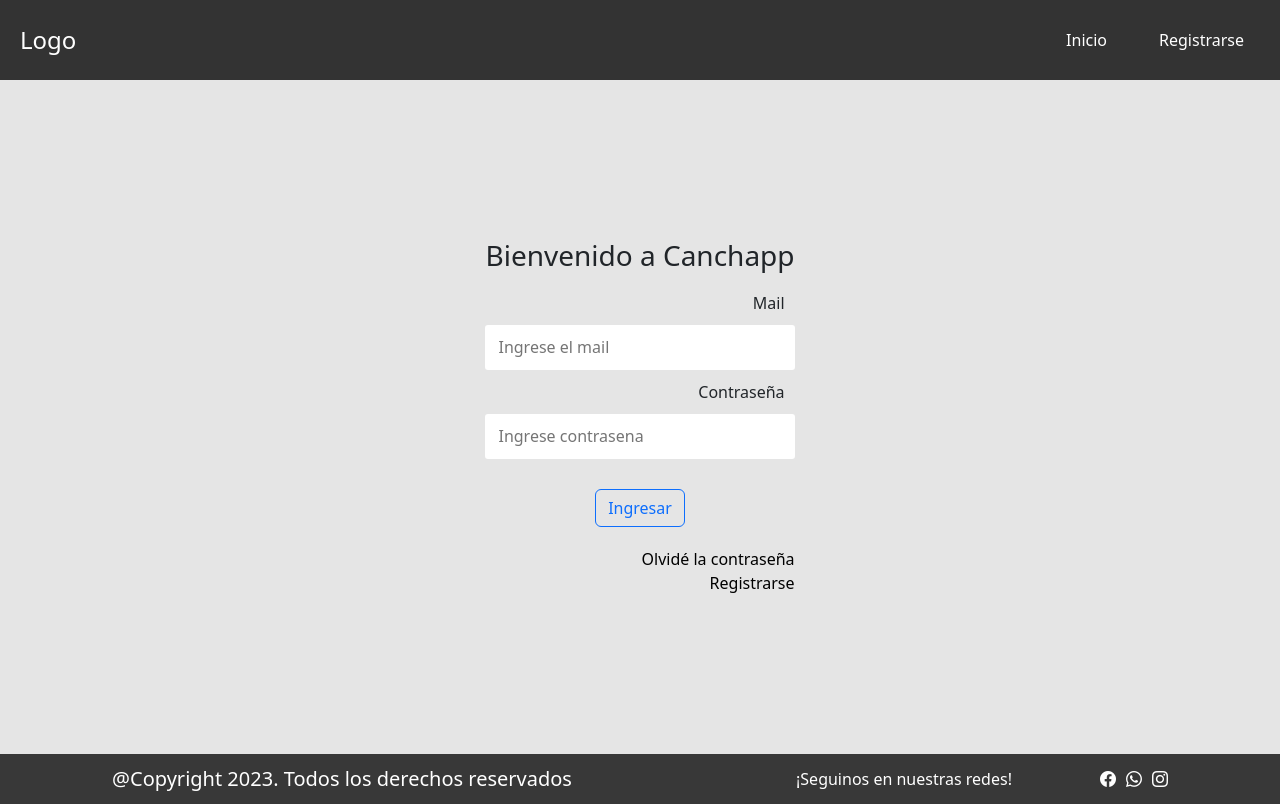
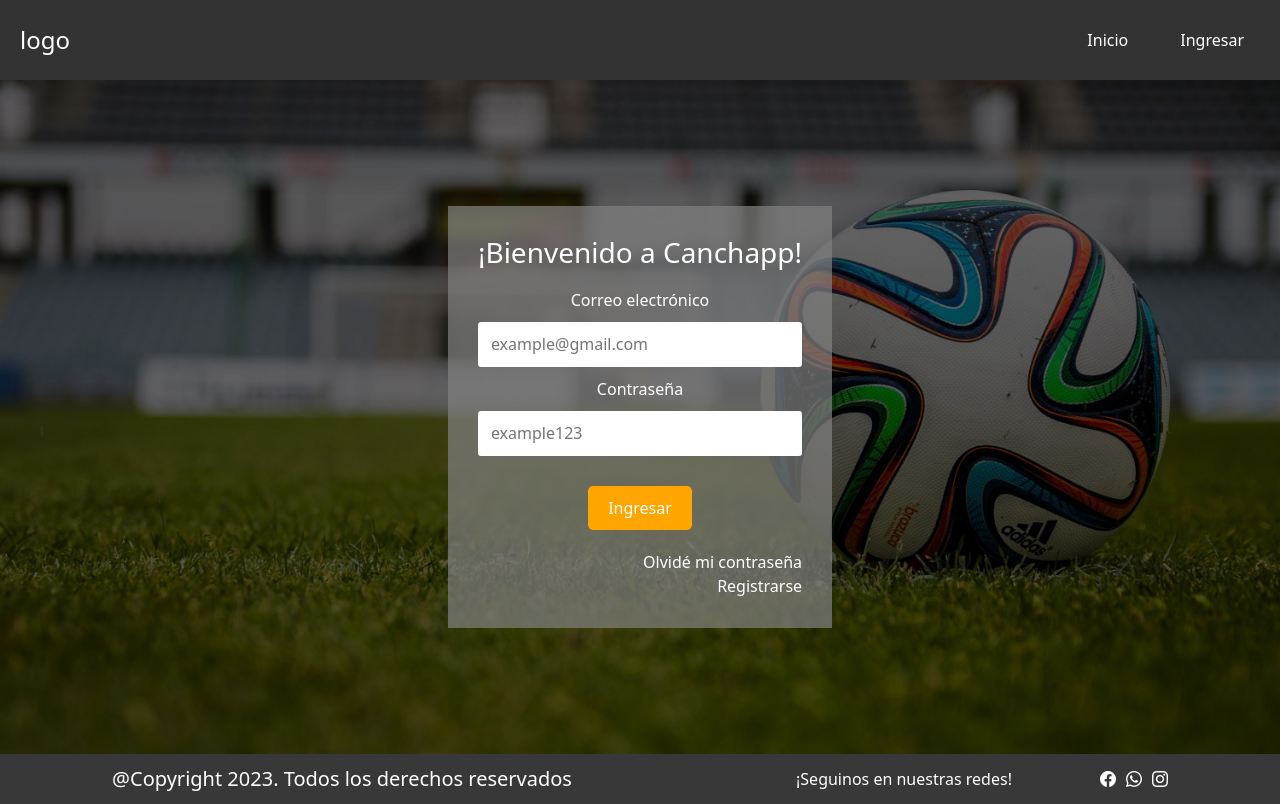
Before and after one commit to marialujan019/CanchApp-front, a React (Create React App) app: page /ingreso in a window 1280 px wide. Built offline with nearby package versions, Linux system fonts and the light colour scheme.

Commit message:
Estilizado de formularios

```diff
--- a/package.json
+++ b/package.json
@@ -39,5 +39,9 @@
       "last 1 firefox version",
       "last 1 safari version"
     ]
-  }
+  },
+  "description": "Instalacion mediante: npm i react-router-dom",
+  "main": "index.js",
+  "author": "",
+  "license": "ISC"
 }
--- a/src/components/FormularioRegistro/formularioRegistro.css
+++ b/src/components/FormularioRegistro/formularioRegistro.css
@@ -1,11 +1,25 @@
 /* Contenedor de formulario - sirve para centrarlo en la pagina*/
 .formularioContainer {
+    background-image: url(/public/images/inicio/image.jpg);
+    background-position: center;
+    background-size: cover;
+    background-repeat: no-repeat;
+    padding-bottom: 30px;
+}
+
+.formularioContainer2{
     display: flex;
     justify-content: center;
-    background-color: #e5e5e5;
-    min-height: 84.2vh;
-    padding-bottom: 30px;
+    padding: 10px;
+    color: white;
 }
+
+.formularioRegistro{
+    padding: 10px;
+    background-color: rgba(129, 129, 129, 0.699);
+    color: white;
+}
+
 /* Estructura grid del formulario */
 .formularioRegistroInputs {
     display: grid;
@@ -27,6 +41,7 @@
     padding: 10px;
     min-height: 40px;
     cursor: pointer;
+    text-align: center;
 }
 
 .formularioGrupoInput {
@@ -97,21 +112,41 @@
     color: green;
 }
 .bi-x-circle {
-    color: red;
+    color: #FF8C00;
 }
 
 
 
 /* Mensaje por si el input está mal escrito */
 .leyendaError {
-    color: red;
+    color: #FF8C00;
 }
 /* Boton enviar del formulario */
 .formularioBotonSubmitcontainer {
     margin-top: 30px;
 }
 
+.formularioIngresoBotonRegistro {
+        background-color: #FFA500; /* Naranja */
+        color: #FFFFFF; /* Blanco */
+        padding: 10px 20px;
+        border: none;
+        border-radius: 5px;
+        cursor: pointer;
+        transition: background-color 0.3s, transform 0.2s;
+}
 
+/* Efecto hover */
+.formularioIngresoBotonRegistro:hover {
+    background-color: #FFD700; /* Naranja claro */
+    transform: scale(1.05); /* Escala el botón al 105% de su tamaño original */
+}
+
+/* Efecto de clic */
+.formularioIngresoBoton:active {
+    background-color: #FF8C00; /* Naranja oscuro */
+    transform: scale(0.95); /* Escala el botón al 95% de su tamaño original cuando se hace clic */
+}
 
 /* Swich administrador */
 .switch-container {
@@ -126,8 +161,8 @@
     align-items: center;
     cursor: pointer;
     font-size: 16px;
-    color: #333;
     margin-bottom: 10px;
+    color:white;
   }
 
   .formularioInputCheckAdmin {
@@ -145,7 +180,7 @@
   }
 
   .formularioInputCheckAdmin:checked + .switch {
-    background-color: #66bb6a; /* Color del fondo cuando está marcado */
+    background-color: #ffc423; /* Color del fondo cuando está marcado */
   }
 
   .switch::before {
--- a/src/components/Header/Header.jsx
+++ b/src/components/Header/Header.jsx
@@ -11,13 +11,13 @@
 
   return (
     <header className="header">
-      <div className="logo">Logo</div>
+      <div className="logo"> logo </div>
       <button className="menu-button" onClick={toggleMenu}>
         <i class="bi bi-list"></i>
       </button>
       <nav className={`nav ${menuOpen ? 'open' : ''}`}>
         <Link to="/" className="nav-link">Inicio</Link>
-        <Link to="/ingreso" className="nav-link">Registrarse</Link>
+        <Link to="/ingreso" className="nav-link">Ingresar</Link>
       </nav>
     </header>
   );
--- a/src/components/Header/header.css
+++ b/src/components/Header/header.css
@@ -9,6 +9,10 @@
 
   .logo {
     font-size: 24px;
+  }
+
+  .logoinicio {
+    width:150px;
   }
 
   .menu-button {
--- a/src/components/Inicio/Inicio.jsx
+++ b/src/components/Inicio/Inicio.jsx
@@ -15,7 +15,7 @@
             </section>
 
             <section className='inicioSeccion2'>
-                <h2 className='inicioSeccion2Titulo'>Que ofrecemos</h2>
+                <h2 className='inicioSeccion2Titulo'>¿Qué ofrecemos?</h2>
 
                 <div className='inicioCardsContainer'>
 
--- a/src/components/Inicio/inicio.css
+++ b/src/components/Inicio/inicio.css
@@ -46,13 +46,23 @@
     justify-content: center;
 }
 
+/*TARJETAS DE FUNCIONALIDADES*/
 .inicioCard {
     width: 350px;
     margin: 20px;
     padding: 10px;
+    background-color: rgb(167, 162, 162);
+    transition: transform 0.3s; /* Transición para la propiedad "transform" */
+    box-shadow: 2px 4px 6px rgba(0, 0, 0, 0.1); /* Sombra para resaltar las tarjetas */
 }
 
 .inicioCard img {
     height: 80px;
     width: 80px;
 }
+
+/* Efecto de animación al pasar el mouse sobre las tarjetas */
+.inicioCard:hover {
+    transform: scale(1.09); /* Escala la tarjeta al 105% de su tamaño original */
+    box-shadow: 4px 8px 12px rgba(0, 0, 0, 0.2); /* Aumenta la sombra para resaltar aún más */
+}
--- a/src/components/RecuperarContrasenia/RecuperarContrasenia.jsx
+++ b/src/components/RecuperarContrasenia/RecuperarContrasenia.jsx
@@ -8,17 +8,17 @@
               <h3>Recuperar contraseña</h3>
 
               <div className="formularioIngreso">
-                <label htmlFor="email" className='formularioLabel'>Ingrese su correo electronico</label>
+                <label htmlFor="email" className='formularioLabel'>Ingrese su correo electrónico</label>
                 <input
                   type="email"
-                  placeholder='Ingrese el mail'
-                  className='formularioInput'
+                  placeholder='example@gmail.com'
+                  className='formularioIngresoInput'
                   required
                 />
               </div>
 
                 <div className='formularioBotonSubmitcontainer'>
-                    <Button variant="outline-primary" type="submit">Aceptar</Button>{' '}
+                    <button className='formularioIngresoBoton'type="submit" > Aceptar </button>
                 </div>
             </form>
         </div>
--- a/src/components/ingresar/Ingreso.jsx
+++ b/src/components/ingresar/Ingreso.jsx
@@ -35,37 +35,38 @@
 
     return (
       <div className='formularioIngresoContainer'>
-          <form onSubmit={handleSumit}>
-            <h3> Bienvenido a Canchapp</h3>
+          <form className='formularioIngresoContainer2' onSubmit={handleSumit}>
+            <h3> ¡Bienvenido a Canchapp! </h3>
 
             <div className="formularioIngreso">
-              <label htmlFor="email" className='formularioLabel'>Mail</label>
+              <label htmlFor="email" className='formularioIngresoLabel'>Correo electrónico</label>
               <input
                 type="email"
-                placeholder='Ingrese el mail'
-                className='formularioInput'
+                placeholder='example@gmail.com'
+                className='formularioIngresoInput'
                 onChange={e=> setValues({...values, mail: e.target.value})}
                 required
               />
             </div>
 
             <div className='formularioIngreso'>
-              <label htmlFor="password" className='formularioLabel'>Contraseña</label>
+              <label htmlFor="password" className='formularioIngresoLabel'>Contraseña</label>
               <input
                 type="password"
-                placeholder='Ingrese contrasena'
-                className='formularioInput'
+                placeholder='example123'
+                className='formularioIngresoInput'
                 onChange={e=> setValues({...values, pass: e.target.value})}
                 required
               />
             </div>
 
             <div className='formularioBotonSubmitcontainer'>
-              <Button variant="outline-primary" type="submit">Ingresar</Button>
+              <button className='formularioIngresoBoton'type="submit" > Ingresar </button>
+
             </div>
 
             <div className='ingresoRutas'>
-              <Link to={'recuperar'} className='ingresoRuta'>Olvidé la contraseña</Link>
+              <Link to={'recuperar'} className='ingresoRuta'>Olvidé mi contraseña</Link>
               <Link to={"registro"} className='ingresoRuta'>Registrarse</Link>
             </div>
           </form>
--- a/src/components/ingresar/ingreso.css
+++ b/src/components/ingresar/ingreso.css
@@ -2,17 +2,33 @@
 .formularioIngresoContainer {
     display: flex;
     justify-content: center;
+    color: white;
     align-items: center;
-    background-color: #e5e5e5;
+    background-image: url(/public/images/inicio/image.jpg);
+    background-position: center;
+    background-size: cover;
+    background-repeat: no-repeat;
     min-height: 84.2vh;
 }
+
+.formularioIngresoContainer2{
+    padding: 30px;
+    background-color: rgba(129, 129, 129, 0.699);
+}
+
 .formularioIngreso {
     display: flex;
     flex-direction: column;
-    align-items: flex-end;
 }
 
-.formularioInput {
+.formularioIngresoLabel{
+    padding: 10px;
+    min-height: 40px;
+    cursor: pointer;
+    text-align: center;
+}
+
+.formularioIngresoInput {
     width: 100%;
     background-color: white;
     border-radius: 3px;
@@ -23,13 +39,33 @@
     border: solid transparent;
 }
 
-.formularioLabel {
-    display: block;
-    padding: 10px;
-    min-height: 40px;
-    cursor: pointer;
+.formularioIngresoInput:focus {
+    border: 3px solid rgb(255, 196, 33);
+    outline: none;
+    box-shadow: 3px 0px 30px rgba(163,163,163, 0.4);
 }
 
+.formularioIngresoBoton{
+    background-color: #FFA500; /* Naranja */
+    color: #FFFFFF; /* Blanco */
+    padding: 10px 20px;
+    border: none;
+    border-radius: 5px;
+    cursor: pointer;
+    transition: background-color 0.3s, transform 0.2s;
+}
+
+/* Efecto hover */
+.formularioIngresoBoton:hover {
+    background-color: #FFD700; /* Naranja claro */
+    transform: scale(1.05); /* Escala el botón al 105% de su tamaño original */
+}
+
+/* Efecto de clic */
+.formularioIngresoBoton:active {
+    background-color: #FF8C00; /* Naranja oscuro */
+    transform: scale(0.95); /* Escala el botón al 95% de su tamaño original cuando se hace clic */
+}
 
 /* RUTAS */
 .ingresoRutas {
@@ -37,10 +73,11 @@
     flex-direction: column;
     margin-top: 20px;
     align-items: flex-end;
+    color: white;
 }
 .ingresoRuta {
-    color: black;
     text-decoration: none;
+    color: white;
 }
 .ingresoRuta:hover {
     color: orange
```
Also changed, not shown: src/components/FormularioRegistro/FormularioRegistro.jsx (+8 -8 lines), public/images/header/LogoHeader.png (added), src/components/RecuperarContrasenia/recuperarContrasenia.css (added), 1 other file (tests, documents, lock files or other folders).
